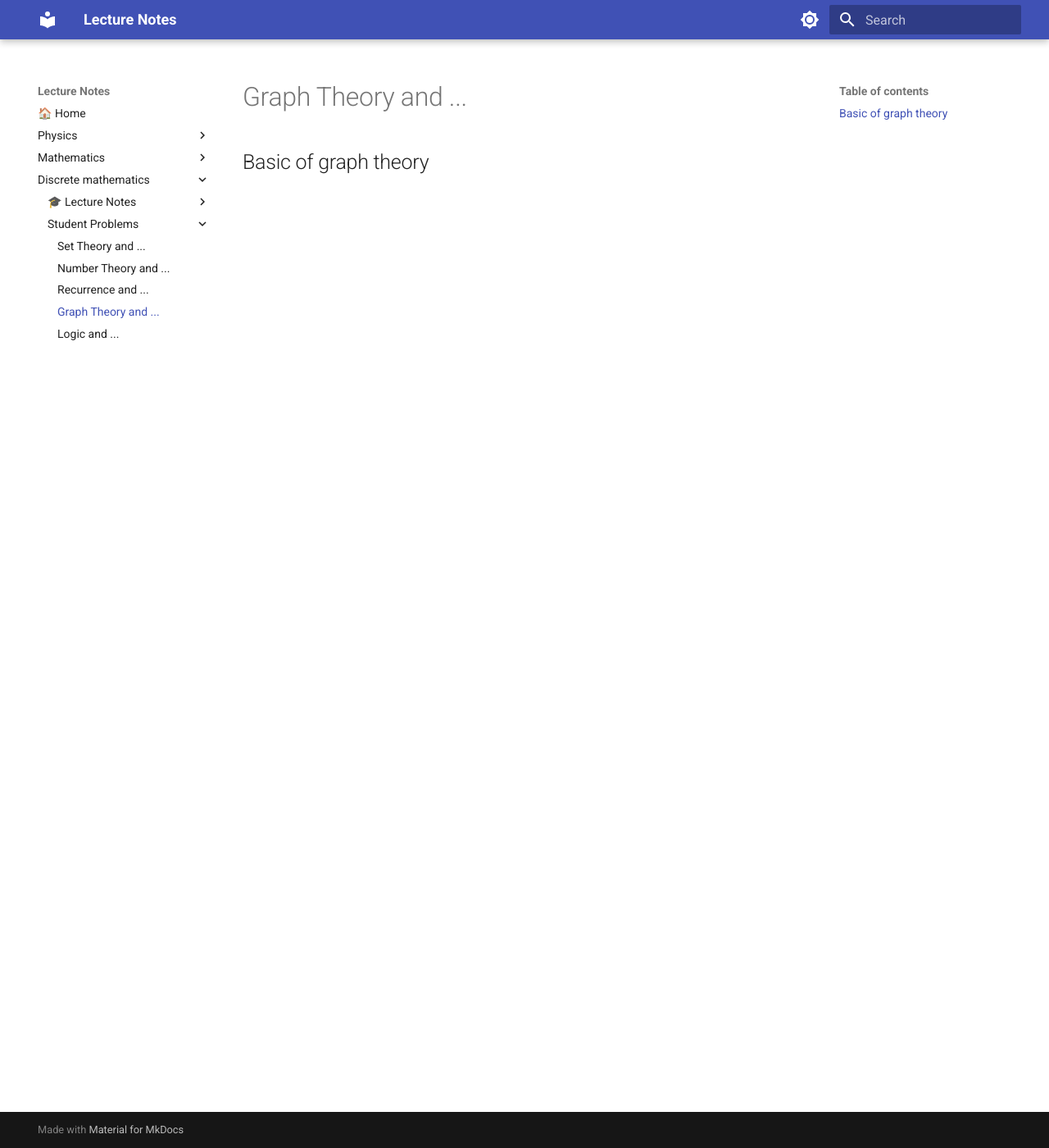
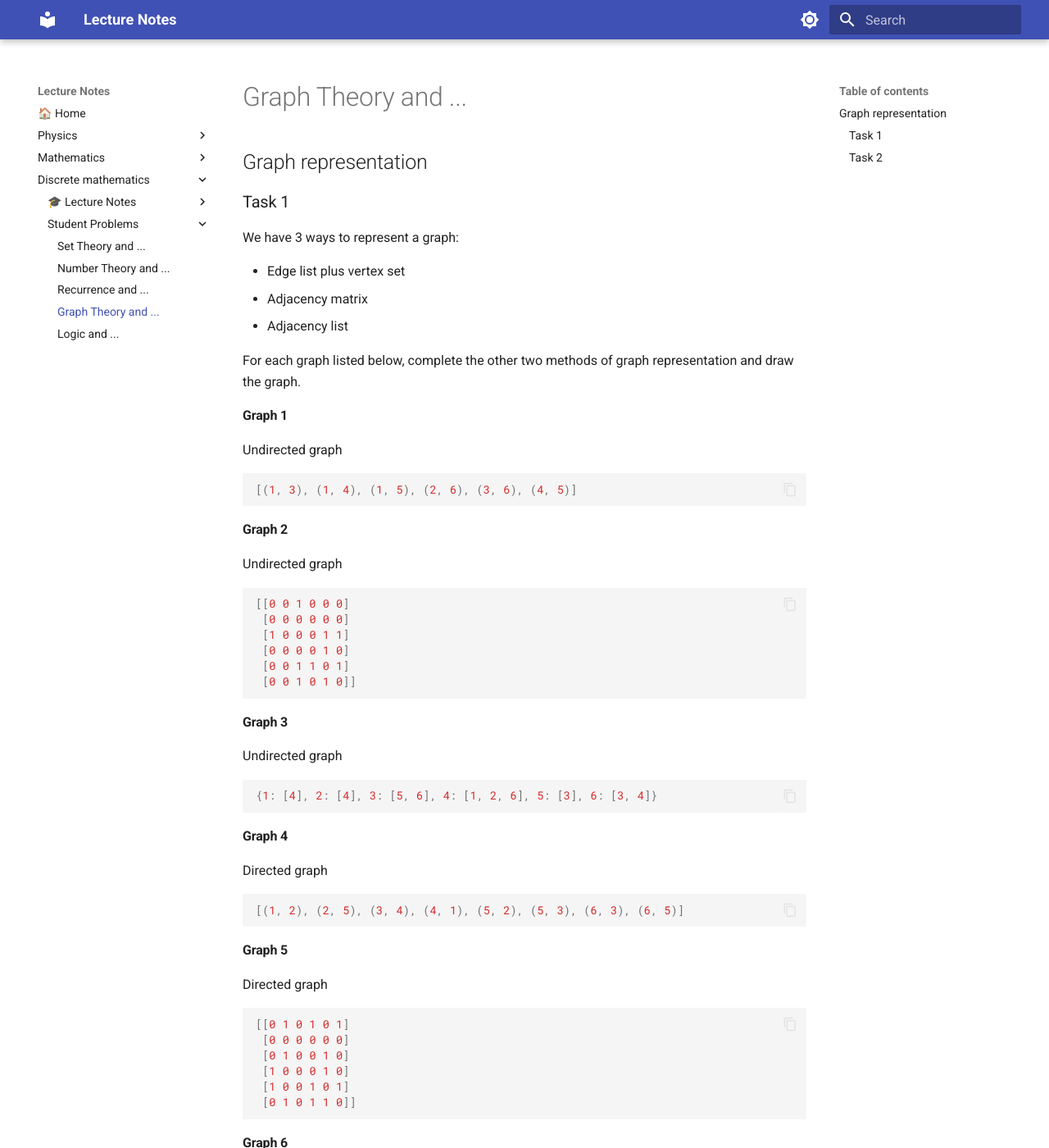
Before and after one commit to yusuf21sami/Mathematics_Physics_Lectures, an MkDocs documentation site: the page built from docs/Discrete_Mathematics/4_Graph_theory_and_.md, in a window 1280 px wide and 1400 px high. Shown: the whole window at 82% size. Built offline with MkDocs 1.6.1 and Material for MkDocs 9.7.7, drawn with Linux system fonts in a browser that asks for light colours; nearby versions of some CDN libraries; some of the changed text lies outside the part shown.

Commit message:
refactor: add tasks for graph representation and shortest path in Discrete Mathematics

````diff
--- a/docs/Discrete_Mathematics/4_Graph_theory_and_.md
+++ b/docs/Discrete_Mathematics/4_Graph_theory_and_.md
@@ -1 +1,89 @@
-## Basic of graph theory
+## Graph representation
+
+### Task 1
+
+We have 3 ways to represent a graph:
+
+- Edge list plus vertex set
+- Adjacency matrix
+- Adjacency list
+
+For each graph listed below, complete the other two methods of graph representation and draw the graph.
+
+#### Graph 1
+
+Undirected graph
+
+```python
+[(1, 3), (1, 4), (1, 5), (2, 6), (3, 6), (4, 5)]
+```
+
+#### Graph 2
+
+Undirected graph
+
+
+```python
+[[0 0 1 0 0 0]
+ [0 0 0 0 0 0]
+ [1 0 0 0 1 1]
+ [0 0 0 0 1 0]
+ [0 0 1 1 0 1]
+ [0 0 1 0 1 0]]
+```
+
+#### Graph 3
+
+Undirected graph
+
+```python
+{1: [4], 2: [4], 3: [5, 6], 4: [1, 2, 6], 5: [3], 6: [3, 4]}
+```
+
+#### Graph 4
+
+Directed graph
+
+```python
+[(1, 2), (2, 5), (3, 4), (4, 1), (5, 2), (5, 3), (6, 3), (6, 5)]
+```
+
+#### Graph 5
+
+Directed graph
+
+```python
+[[0 1 0 1 0 1]
+ [0 0 0 0 0 0]
+ [0 1 0 0 1 0]
+ [1 0 0 0 1 0]
+ [1 0 0 1 0 1]
+ [0 1 0 1 1 0]]
+```
+
+#### Graph 6
+
+Directed graph
+
+```python
+{1: [2, 6], 2: [1, 4], 3: [4, 5], 4: [1, 6], 5: [2, 3], 6: [1, 3, 5]}
+```
+
+### Task 2
+
+For following graph
+
+```python
+0: [1, 2],
+1: [3, 4, 5],
+2: [0, 3, 4, 7, 8],
+3: [0, 1, 6],
+4: [1, 2, 9],
+5: [1, 3, 8, 9],
+6: [3, 5, 7, 9],
+7: [2, 8],
+8: [2, 5, 7],
+9: [6],
+```
+
+- Find the shortest path from vertex 0 to vertex 9 using Dijkstra's algorithm.
````
Also changed, not shown: docs/Discrete_Mathematics/src/gen_graph.py (added).
